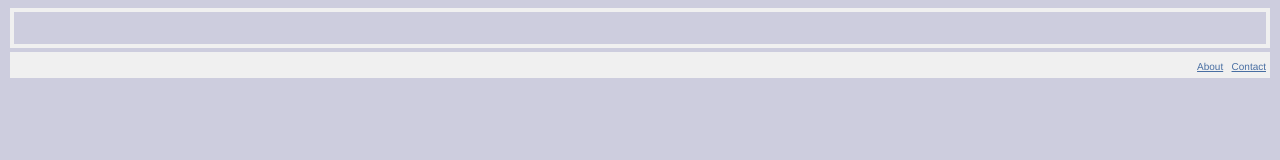
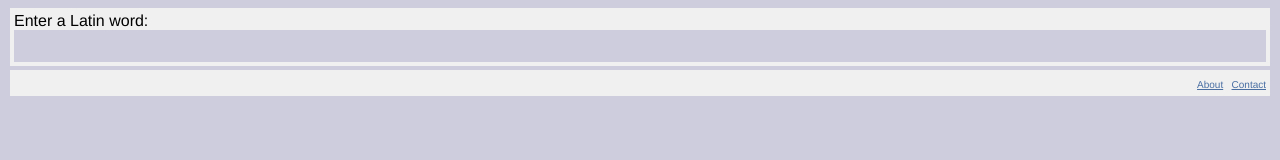
Before and after one commit to albfre/kwiki, a plain HTML site: page index.html in a window 1280 px wide. Drawn offline with Linux system fonts and the light colour scheme.

Commit message:
Add instruction

```diff
--- a/index.html
+++ b/index.html
@@ -12,7 +12,7 @@
     <div class="container">
       <header>
         <div class="light small-margin large-padding"> <form method="post" id="word-form">
-    <!--        <label for="word-input">Enter a word:</label><br> -->
+            <label for="word-input">Enter a Latin word:</label><br>
             <input type="text" id="word-input" name="word" value=""><br>
             <button type="submit" class="hidden">Submit</button>
           </form>
```
